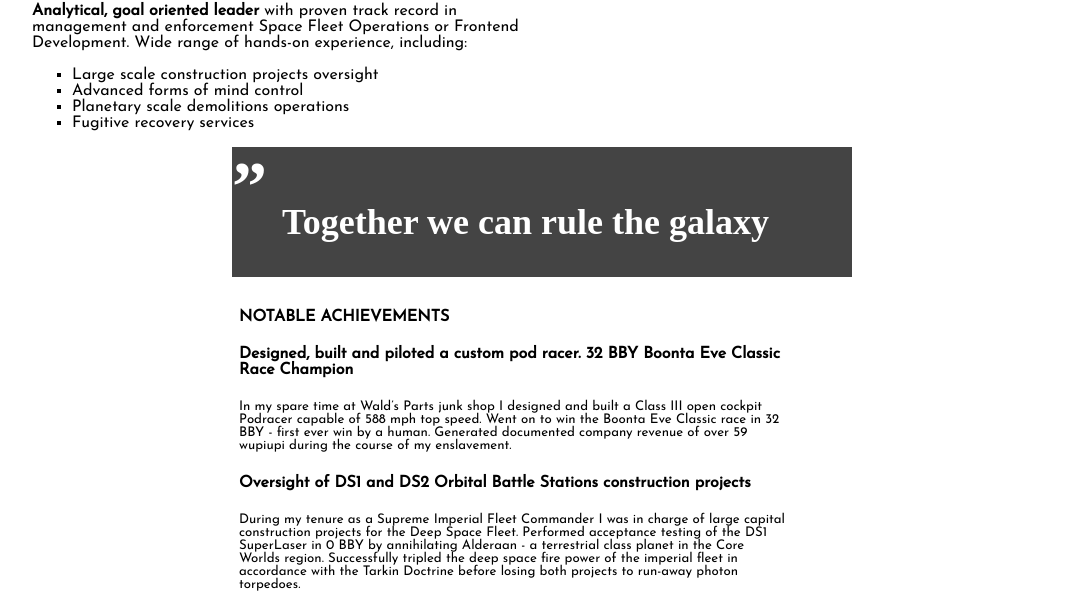
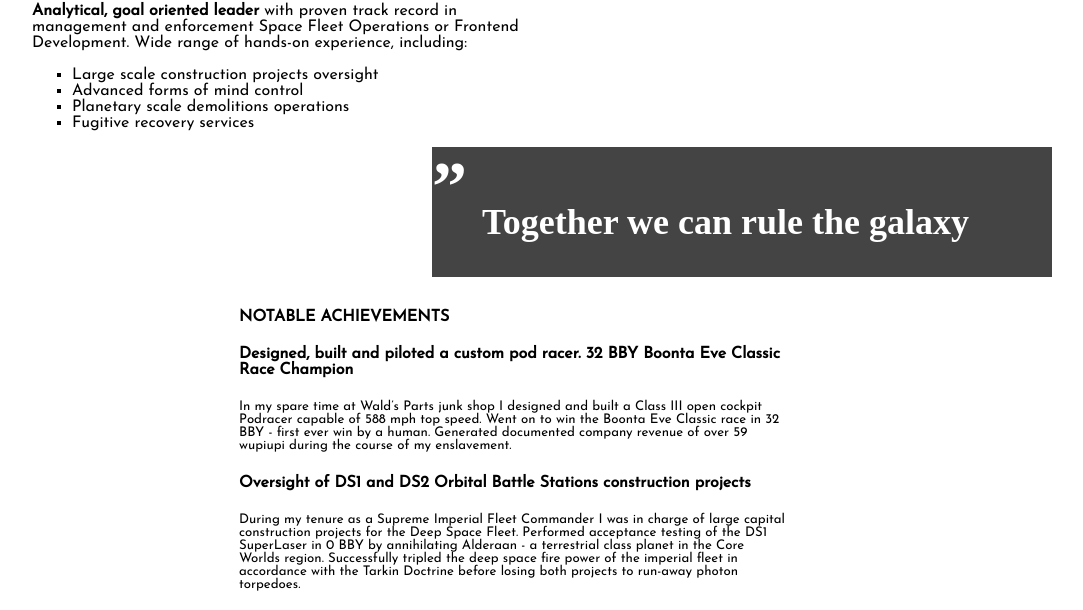
Before and after one commit to partwish/partwish.github.io, a plain HTML site: page index.html in a window 1280 px wide. Shown: the part 301-911 px from the top of the page, without its empty margins (126-1209 px from the left). Drawn offline with Linux system fonts and the light colour scheme.

Commit message:
Update style.css

```diff
--- a/style.css
+++ b/style.css
@@ -29,7 +29,7 @@ ul {
 .main2 {
   height: 130px;
   width: 620px;
-  margin-left: 350px;
+  margin-left: 550px;
   background: #444444;
 }
 .together {
```
